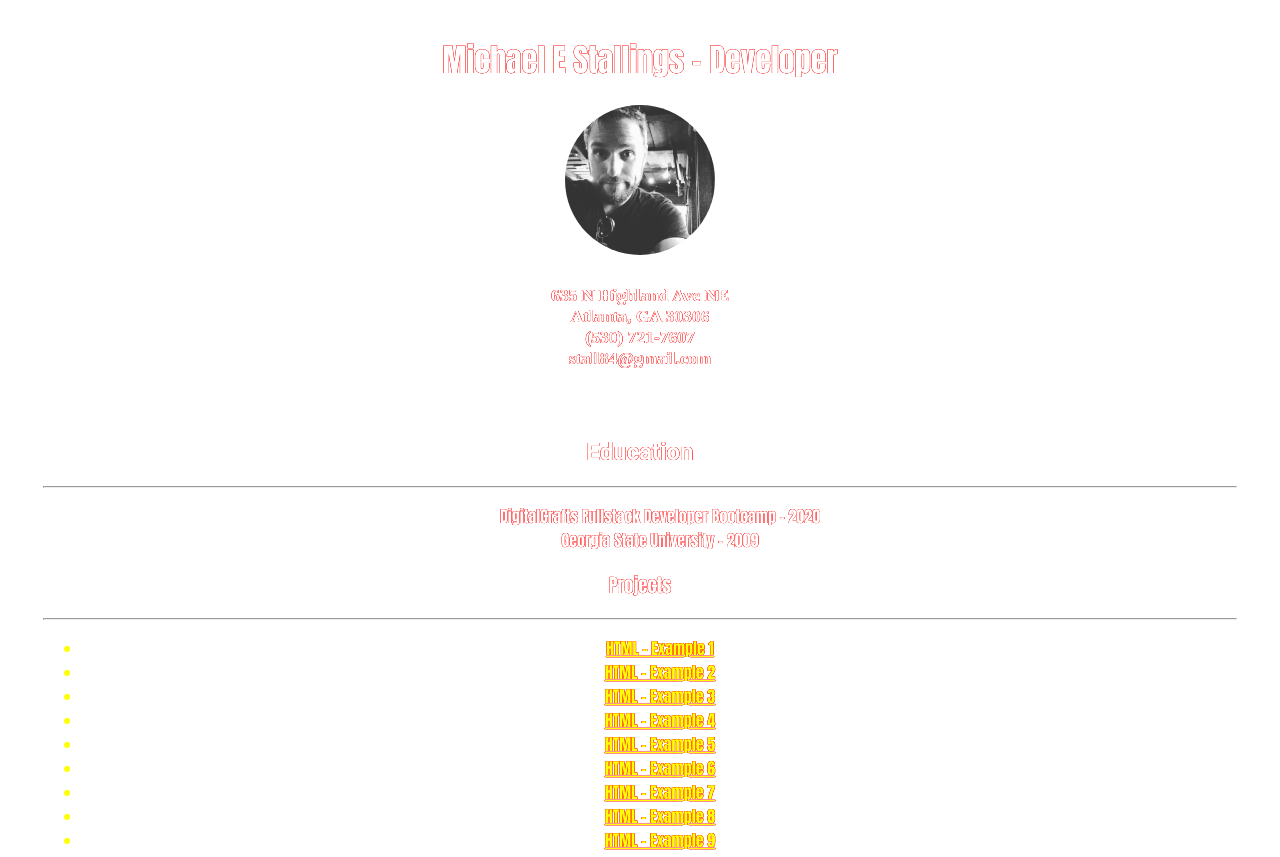
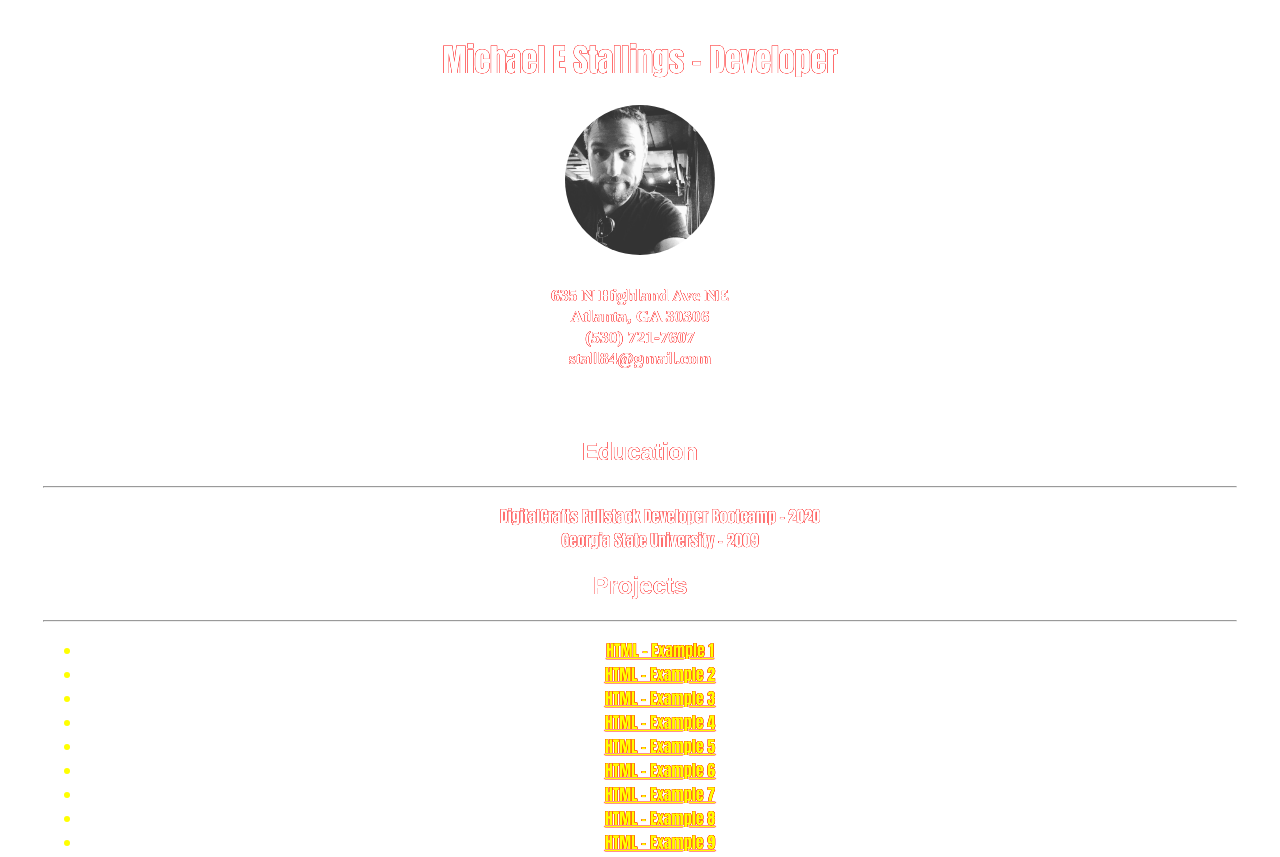
Before and after one commit to stall84/HTML101-resume, a plain HTML site: page index.html in a window 1280 px wide. Shown: the top 857 px of the page. Drawn offline with Linux system fonts and the light colour scheme.

Commit message:
new potential changes to resume on alt-branch

```diff
--- a/index.css
+++ b/index.css
@@ -35,7 +35,7 @@ body {
 }
 
 #educationHeader {
-    font-family: Roboto, Oswald, Arial, Helvetica, sans-serif;
+    font-family: Arial, Helvetica, sans-serif;
     color: white;
     text-shadow: -.2px -.2px 0 red, .2px -.2px 0 red, -.2px .2px 0 red, .2px .2px 0 red;
     text-align: center;
@@ -47,6 +47,7 @@ body {
 }
 
 #projectsHeader {
+    font-family: Arial, Helvetica, sans-serif;
     text-align: center;
     color: white;
     text-shadow: -.2px -.2px 0 red, .2px -.2px 0 red, -.2px .2px 0 red, .2px .2px 0 red;
--- a/index.html
+++ b/index.html
@@ -41,7 +41,7 @@
     </div>
 
     <div id="projectsHeader">
-        <h3>Projects</h3>
+        <h2>Projects</h2>
     </div>
         <hr>
     <div class="projList">
```
